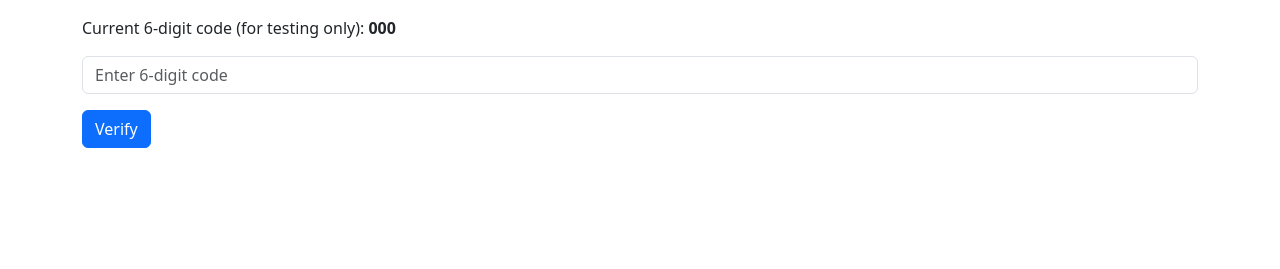
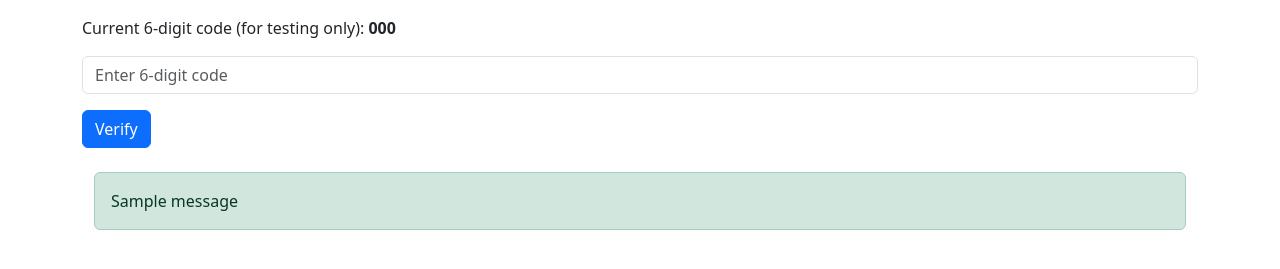
Before and after one commit to Prakash012b/Secure-Password-Manager-App, a Flask app: template templates/verify_2fa.html in a window 1280 px wide. Shown: the part 158-427 px from the top of the page. Run offline with Flask 3, Linux system fonts and the light colour scheme; the template is opened without the code that fills it: most values are stand-ins (such as "Sample title", 1, 10 or a date in 2020); one stand-in notice (Sample message) is shown; some libraries are stand-ins or nearby versions.

Commit message:
added flash message to verify 2fa + comments

```diff
--- a/server.py
+++ b/server.py
@@ -61,8 +61,8 @@ from flask import request, jsonify
 import os, base64
 from datetime import timedelta, datetime
 import re
-import pyotp
-import qrcode
+import pyotp #pip install pyotp
+import qrcode #pip install qrcode
 from io import BytesIO
 import pyotp #One-time password library
 import qrcode #Generate QR code
--- a/templates/accountPage.html
+++ b/templates/accountPage.html
@@ -22,7 +22,7 @@
 
             <div class="collapse navbar-collapse" id="navbarNav">
                 <ul class="navbar-nav ms-auto">
-                  <li class="nav-item"><a class="nav-link" href="{{ url_for('addAccount') }}">addAccount</a></li>
+                  <li class="nav-item"><a class="nav-link" href="{{ url_for('addAccount') }}">Add an Account</a></li>
                     <li class="nav-item"><a class="nav-link" href="{{ url_for('logout') }}">Log Out</a></li>
                 </ul>
 
--- a/templates/verify_2fa.html
+++ b/templates/verify_2fa.html
@@ -27,6 +27,19 @@
         <button type="submit" class="btn btn-primary">Verify</button>
     </form>
 
+    <div class="container mt-4">
+     <!-- Flash messages section (success/error messages from backend) -->
+
+    {% with messages = get_flashed_messages(with_categories=true) %}
+      {% if messages %}
+        {% for category, message in messages %}
+         <!-- Display message with Bootstrap alert styling -->
+
+          <div class="alert alert-{{ category }}">{{ message }}</div>
+        {% endfor %}
+      {% endif %}
+    {% endwith %}
+
 
 </div>
 <script src="https://cdn.jsdelivr.net/npm/bootstrap@5.3.0/dist/js/bootstrap.bundle.min.js"></script>
```
